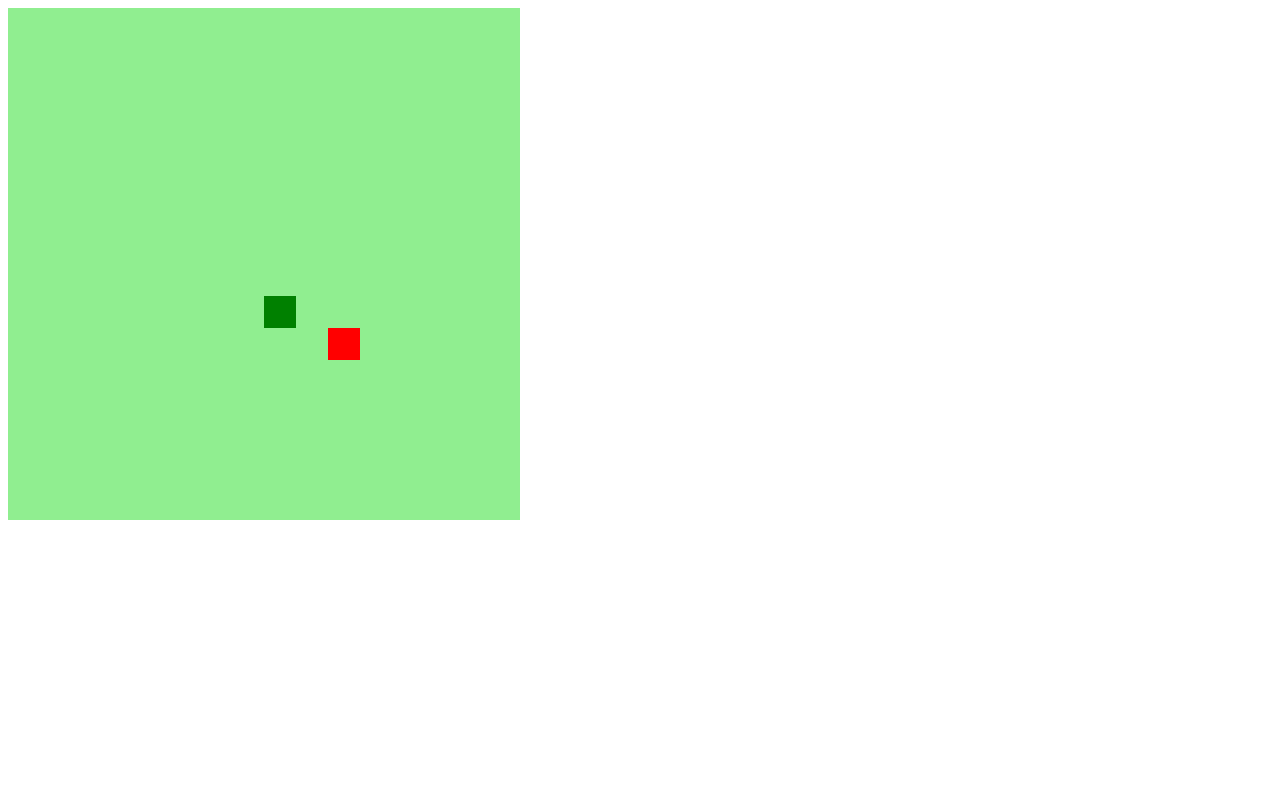
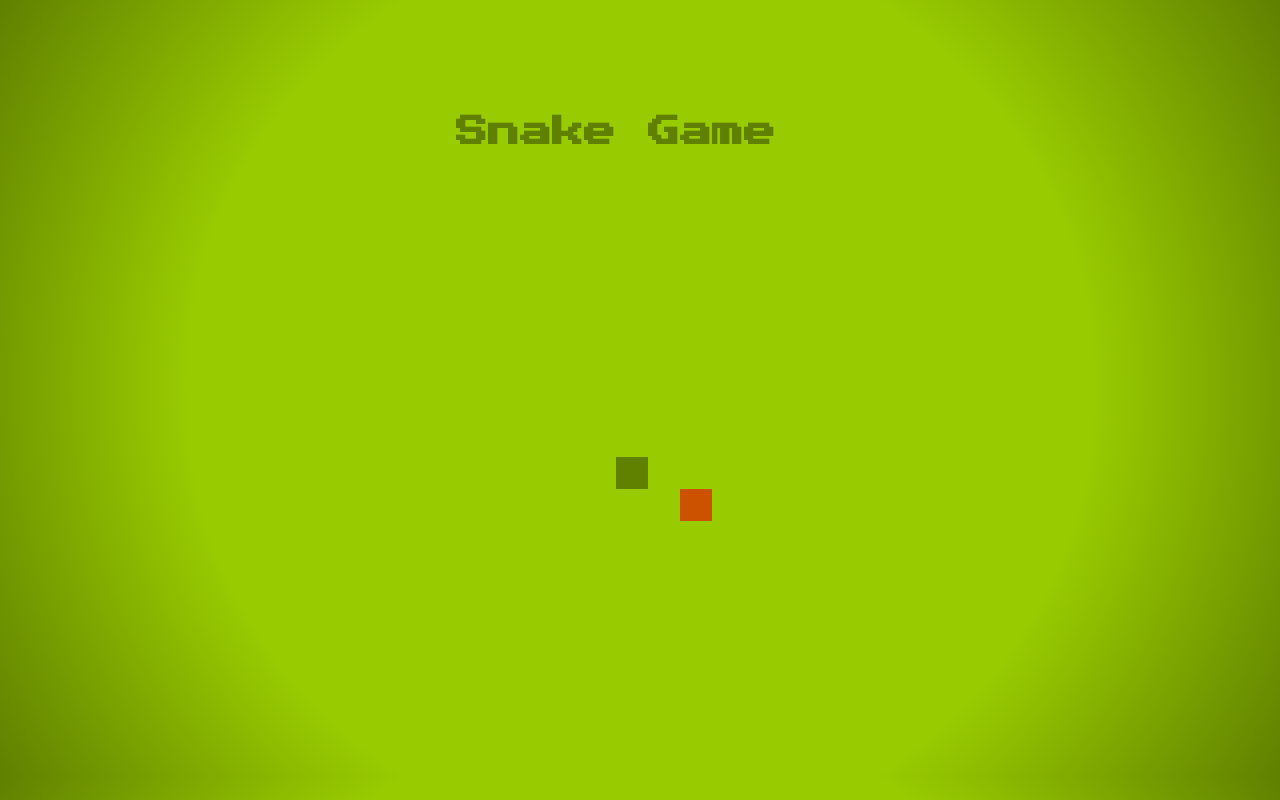
Before and after one commit to alexander-oliveira/dio-web-snake-game, a plain HTML site: page index.html in a window 1280 px wide. Drawn offline with Linux system fonts and the light colour scheme.

Commit message:
style: applies changes to color, fonts and alignment

```diff
--- a/index.html
+++ b/index.html
@@ -10,6 +10,7 @@
     <title>Snake Game</title>
 </head>
 <body>
+    <h1>Snake Game</h1>
     <canvas id="snake" width="512" height="512"></canvas>
 </body>
 </html>
--- a/script.js
+++ b/script.js
@@ -18,20 +18,20 @@ function randomLocation(){
     }
 }
 function setBackground(){
-    context.fillStyle = "lightgreen";
+    context.fillStyle = "#99cc00";
     context.fillRect(0, 0, screenWidth, screenWidth);
 }
 
 function drawSnake(){
     for(i=0; i < snake.length; i++){
-        context.fillStyle = "green";
+        context.fillStyle = "#608000";
         context.fillRect(snake[i].x, snake[i].y, box, box);
     }
 }
 
 
 function drawFood(){
-    context.fillStyle = "red";
+    context.fillStyle = "#cc5200";
     context.fillRect(food.x, food.y, box, box);
 }
 
--- a/style.css
+++ b/style.css
@@ -0,0 +1,18 @@
+@import url('https://fonts.googleapis.com/css2?family=Press+Start+2P&display=swap');
+body {
+    height: 95vh;
+    width: 95vw;
+    display: flex;
+    justify-content: center;
+    align-items: center;
+    flex-direction: column;
+    background: radial-gradient(
+        circle at center,
+        #99cc00 60%,
+        #608000
+        );
+}
+h1 {
+    font-family: "Press Start 2P", sans;
+    color: #608000;
+}
```
